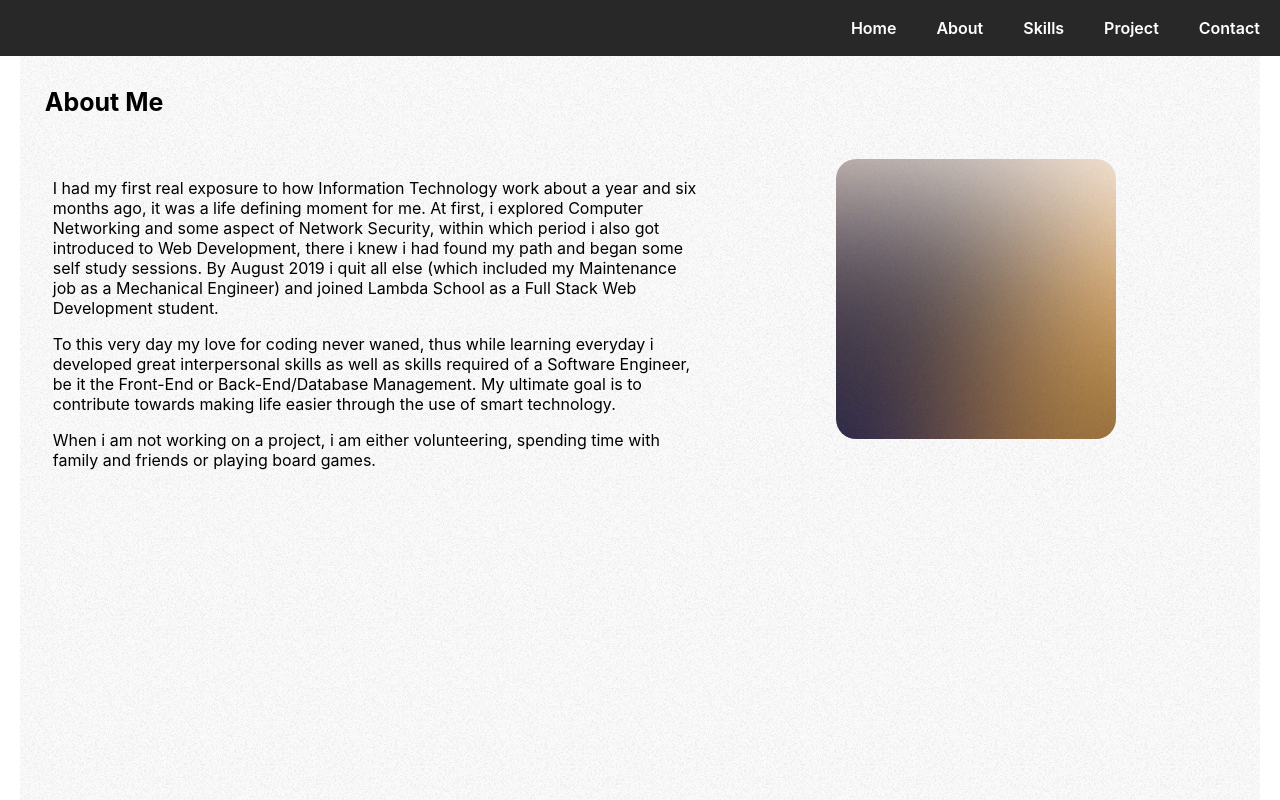
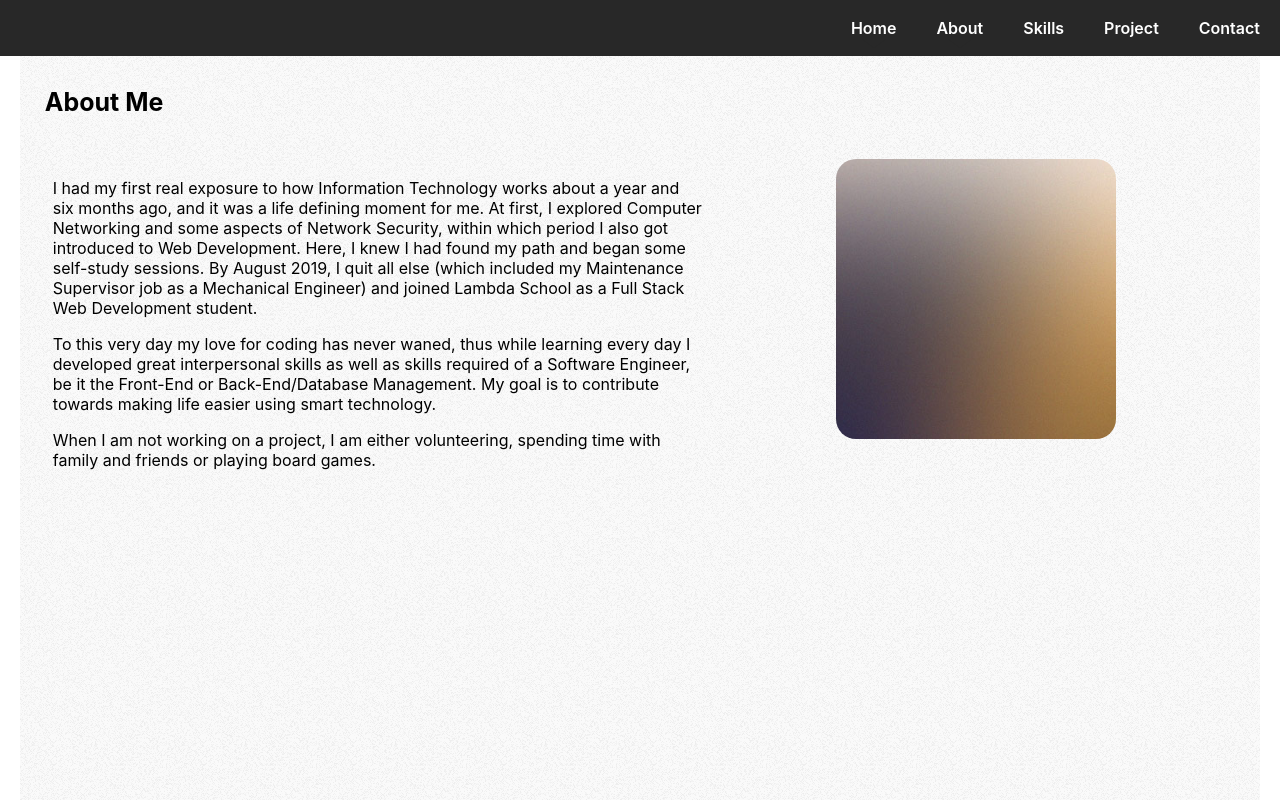
Before and after one commit to Martins-O-U/Portfolio-main, a React (Create React App) app: page /about in a window 1280 px wide. Built offline with nearby package versions, Linux system fonts and the light colour scheme.

Commit message:
Created skill page with introduction about the skills developed

```diff
--- a/src/Components/AboutMe.jsx
+++ b/src/Components/AboutMe.jsx
@@ -1,6 +1,6 @@
-import React from 'react';
-import styled from 'styled-components';
-import selfPix from './images/pic00.jpg';
+import React from "react";
+import styled from "styled-components";
+import selfPix from "./images/pic00.jpg";
 
 const StyledContainer = styled.div`
   @keyframes fadeInUp {
@@ -79,24 +79,24 @@ const AboutMe = () => {
         <StyledDiv>
           <StyledPara>
             <p>
-              I had my first real exposure to how Information Technology work
-              about a year and six months ago, it was a life defining moment for
-              me. At first, i explored Computer Networking and some aspect of
-              Network Security, within which period i also got introduced to Web
-              Development, there i knew i had found my path and began some self
-              study sessions. By August 2019 i quit all else (which included my
-              Maintenance job as a Mechanical Engineer) and joined Lambda School
-              as a Full Stack Web Development student.
+              I had my first real exposure to how Information Technology works
+              about a year and six months ago, and it was a life defining moment
+              for me. At first, I explored Computer Networking and some aspects
+              of Network Security, within which period I also got introduced to
+              Web Development. Here, I knew I had found my path and began some
+              self-study sessions. By August 2019, I quit all else (which
+              included my Maintenance Supervisor job as a Mechanical Engineer)
+              and joined Lambda School as a Full Stack Web Development student.
             </p>
             <p>
-              To this very day my love for coding never waned, thus while
-              learning everyday i developed great interpersonal skills as well
+              To this very day my love for coding has never waned, thus while
+              learning every day I developed great interpersonal skills as well
               as skills required of a Software Engineer, be it the Front-End or
-              Back-End/Database Management. My ultimate goal is to contribute
-              towards making life easier through the use of smart technology.
+              Back-End/Database Management. My goal is to contribute towards
+              making life easier using smart technology.
             </p>
             <p>
-              When i am not working on a project, i am either volunteering,
+              When I am not working on a project, I am either volunteering,
               spending time with family and friends or playing board games.
             </p>
           </StyledPara>
--- a/src/Components/HomePage.jsx
+++ b/src/Components/HomePage.jsx
@@ -1,9 +1,9 @@
 /* eslint-disable react/no-unescaped-entities */
-import React from 'react';
-import styled from 'styled-components';
-import { Link } from 'react-router-dom';
-import Socials from './Socials';
-import selfPix from './images/pic00.jpg';
+import React from "react";
+import styled from "styled-components";
+import { Link } from "react-router-dom";
+import Socials from "./Socials";
+import selfPix from "./images/pic00.jpg";
 
 const HomeDiv = styled.div`
   @keyframes fadeInUp {
@@ -102,7 +102,7 @@ const AboutDiv = styled.h3`
     transition-duration: 0.3s;
   }
   .hvr-radial-out:before {
-    content: '';
+    content: "";
     position: absolute;
     z-index: -1;
     top: 0;
@@ -143,7 +143,7 @@ const Home = () => {
           </div>
           <div className="intro">
             <header>
-              <h1>Hello, I am Martins Onyedikachi</h1>
+              <h1>Hello, I am Martins Onyedikachi.</h1>
             </header>
             <p>A Software Engineer who is in love with technology</p>
             <div>
```
Also changed, not shown: src/Components/Skills.jsx (added, +34 -0 lines).
